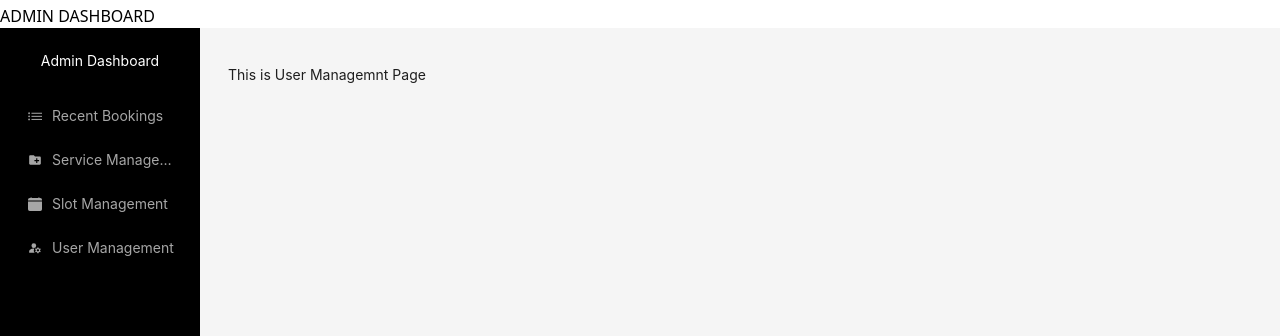
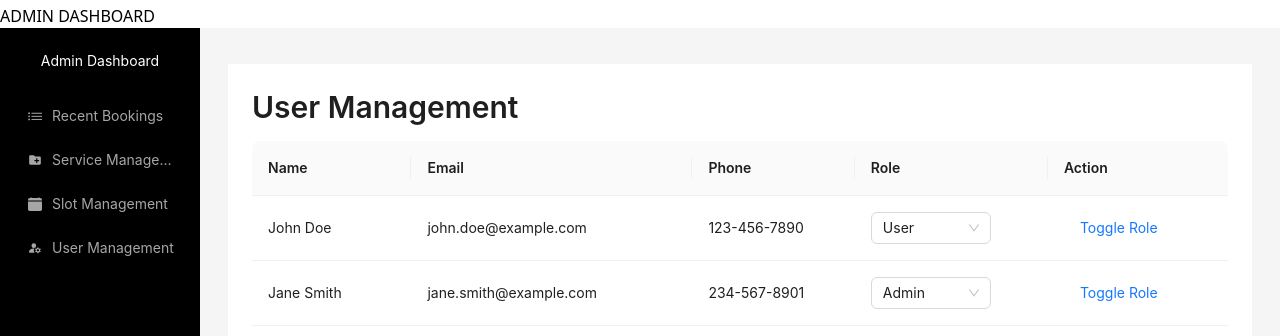
Before and after one commit to Kamrulthedev/Car-Wash-Booking-System, a React (Vite) app: page /admin/usersManagement in a window 1280 px wide. Shown: the part 616-952 px from the top of the page. Built offline with nearby package versions, Linux system fonts and the light colour scheme.

Commit message:
create-userManagement-commit

```diff
--- a/src/pages/admin/allBookings/AllBookings.tsx
+++ b/src/pages/admin/allBookings/AllBookings.tsx
@@ -4,7 +4,7 @@ import { Table, Typography, Spin, Alert } from "antd";
 const { Title } = Typography;
 
 // Demo data
-const demoBookings = [
+const demoBookings :any = [
   {
     id: "1",
     userName: "John Doe",
--- a/src/pages/admin/slotManagement/SlotManagement.tsx
+++ b/src/pages/admin/slotManagement/SlotManagement.tsx
@@ -47,7 +47,7 @@ const SlotManagement = () => {
 
   const handleOk = () => {
     form.validateFields().then((values) => {
-      const selectedService = serviceList.find((service) => service.id === values.service);
+      const selectedService :any = serviceList.find((service) => service.id === values.service);
       const newSlot = {
         key: (slots.length + 1).toString(),
         service: selectedService.id,
@@ -67,7 +67,7 @@ const SlotManagement = () => {
     setIsModalVisible(false);
   };
 
-  const toggleStatus = (key) => {
+  const toggleStatus = (key :any) => {
     setSlots((prevSlots) =>
       prevSlots.map((slot) =>
         slot.key === key && !slot.isBooked
@@ -102,7 +102,7 @@ const SlotManagement = () => {
       title: "Status",
       dataIndex: "status",
       key: "status",
-      render: (text, record) => (
+      render: (text :any, record :any)  => (
         <Select
           value={record.status}
           onChange={() => toggleStatus(record.key)}
@@ -117,7 +117,7 @@ const SlotManagement = () => {
     {
       title: "Action",
       key: "action",
-      render: (_, record) => (
+      render: (_:any, record : any) => (
         <span>
           {!record.isBooked && (
             <Popconfirm
--- a/src/pages/admin/userManagement/UserManagement.tsx
+++ b/src/pages/admin/userManagement/UserManagement.tsx
@@ -1,10 +1,89 @@
+import { useState } from "react";
+import { Table, Button, Select, Typography, Popconfirm } from "antd";
+
+const { Title } = Typography;
+const { Option } = Select;
+
+// Mock data for users
+const mockUsers = [
+  { id: "1", name: "John Doe", email: "john.doe@example.com", phone: "123-456-7890", role: "User" },
+  { id: "2", name: "Jane Smith", email: "jane.smith@example.com", phone: "234-567-8901", role: "Admin" },
+  { id: "3", name: "Alice Johnson", email: "alice.johnson@example.com", phone: "345-678-9012", role: "User" },
+];
 
 const UserManagement = () => {
-    return (
-        <div>
-            <h1>This is User Managemnt Page</h1>
-        </div>
+  const [users, setUsers] = useState(mockUsers);
+
+  const handleRoleChange = (userId, newRole) => {
+    // Update user role in the state
+    setUsers((prevUsers) =>
+      prevUsers.map((user) => (user.id === userId ? { ...user, role: newRole } : user))
     );
+  };
+
+  const toggleUserRole = (userId) => {
+    setUsers((prevUsers) =>
+      prevUsers.map((user) =>
+        user.id === userId
+          ? { ...user, role: user.role === "User" ? "Admin" : "User" }
+          : user
+      )
+    );
+  };
+
+  const columns = [
+    {
+      title: "Name",
+      dataIndex: "name",
+      key: "name",
+    },
+    {
+      title: "Email",
+      dataIndex: "email",
+      key: "email",
+    },
+    {
+      title: "Phone",
+      dataIndex: "phone",
+      key: "phone",
+    },
+    {
+      title: "Role",
+      dataIndex: "role",
+      key: "role",
+      render: (text, record) => (
+        <Select
+          defaultValue={record.role}
+          style={{ width: 120 }}
+          onChange={(value) => handleRoleChange(record.id, value)}
+        >
+          <Option value="User">User</Option>
+          <Option value="Admin">Admin</Option>
+        </Select>
+      ),
+    },
+    {
+      title: "Action",
+      key: "action",
+      render: (_, record) => (
+        <Popconfirm
+          title={`Are you sure you want to change the role of ${record.name} to ${record.role === "User" ? "Admin" : "User"}?`}
+          onConfirm={() => toggleUserRole(record.id)}
+          okText="Yes"
+          cancelText="No"
+        >
+          <Button type="link">Toggle Role</Button>
+        </Popconfirm>
+      ),
+    },
+  ];
+
+  return (
+    <div style={{ padding: 24, background: "#fff", minHeight: "100vh" }}>
+      <Title level={2}>User Management</Title>
+      <Table dataSource={users} columns={columns} rowKey="id" />
+    </div>
+  );
 };
 
 export default UserManagement;
```
